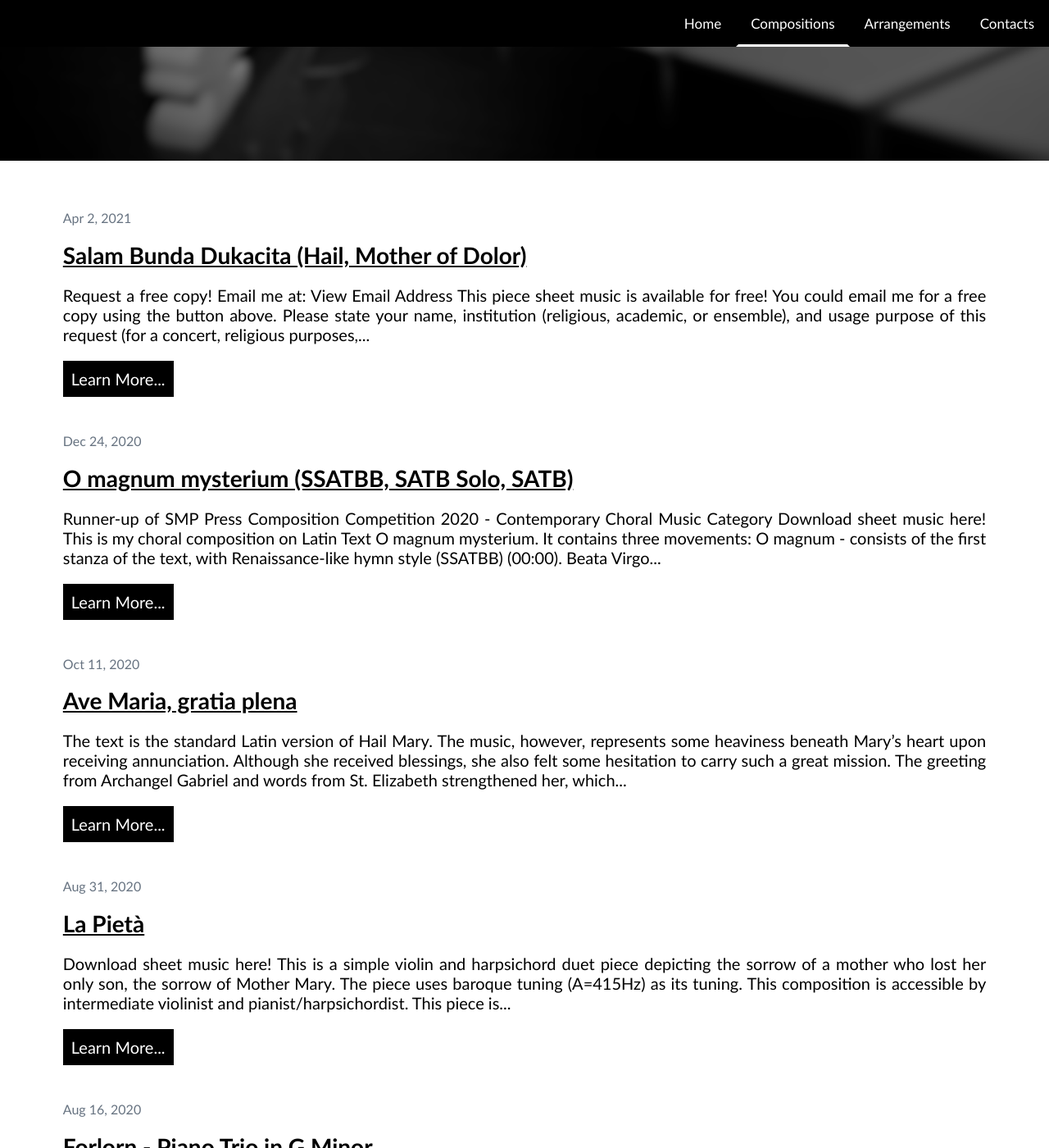
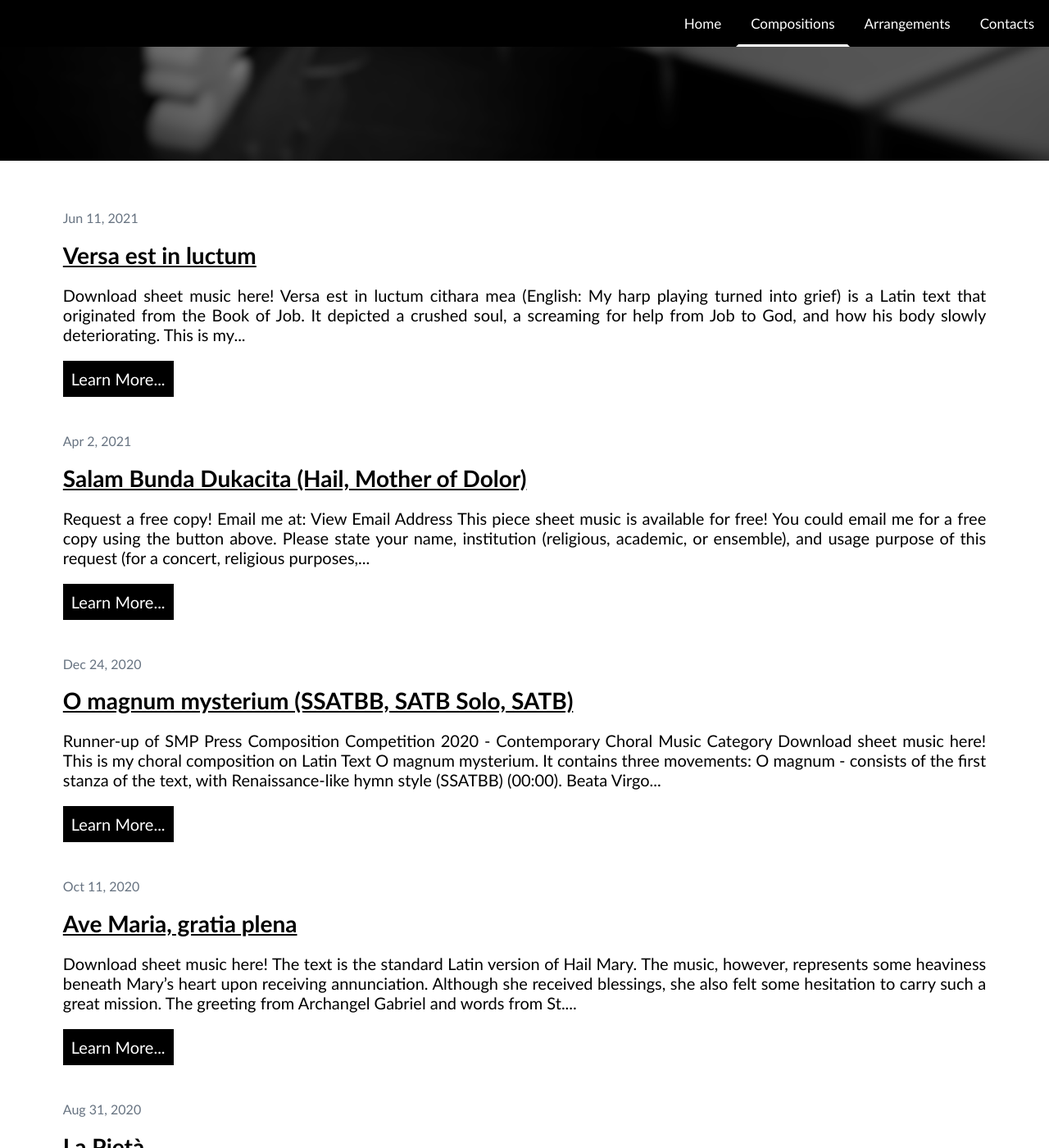
Before and after one commit to cg-dl/music-porto-blog, a Jekyll site: the page built from composition.markdown, in a window 1280 px wide and 1400 px high, scrolled down 474 px. Shown: the whole window at 82% size. Built offline with Jekyll 4.4.1, drawn with Linux system fonts in a browser that asks for light colours.

Commit message:
1. Re-enabling the download button for Ave Maria 2. Adding new composition, Versa est in luctum 3. Fixing a bug in 404 page 4. Changing navbar design for mobile view

```diff
--- a/Assets/navbar.css
+++ b/Assets/navbar.css
@@ -6,10 +6,19 @@
     right: 0;
     width: 100%;
     background-color: black;
-    display: inline-flex;
+    display: flex;
     justify-content: right;
     align-items: right;
+    white-space: nowrap;
+    overflow: auto;
 }
+
+@media screen and (max-width: 1140px) {
+    .topnav{
+        justify-content: left;
+    }
+}
+
 .topnav a {
     border-style: solid;
     border-color: transparent;
@@ -39,7 +48,7 @@
 .topnav .icon {
     display: none;
 }
-
+/*
 @media screen and (max-width: 600px) {
     .topnav{
         display: block;
@@ -108,4 +117,4 @@
         background-color: #4B4A54;
         border-color: black;
     }
-}
+} */
--- a/_composition/ave-maria-1.markdown
+++ b/_composition/ave-maria-1.markdown
@@ -5,6 +5,9 @@ date: 2020-10-11 +0700
 date_release: 2020-10-11 +0700
 location: compositions
 ---
+<div class="button">
+    <a href="https://www.sheetmusicplus.com/title/21877485" target="_blank" onclick="ga('send', 'event', 'buttons', 'download', 'comp-ave-maria-1')">Download sheet music here!</a>
+</div>
 
 <iframe width="560" height="315" src="https://www.youtube.com/embed/EsVbj3AEZJQ" frameborder="0" allow="accelerometer; autoplay; clipboard-write; encrypted-media; gyroscope; picture-in-picture" allowfullscreen></iframe>
 
--- /dev/null
+++ b/_composition/versa-est.markdown
@@ -0,0 +1,21 @@
+---
+title: Versa est in luctum
+layout: compose
+date: 2021-02-22 +0700
+date_release: 2021-06-11 +0700
+location: compositions
+---
+
+<div class="button">
+    <a href="https://www.sheetmusicplus.com/title/22047398" target="_blank" onclick="ga('send', 'event', 'buttons', 'download', 'comp-versa-est')">Download sheet music here!</a>
+</div>
+
+<iframe width="560" height="315" src="https://www.youtube.com/embed/O23JVTCdFVY" title="YouTube video player" frameborder="0" allow="accelerometer; autoplay; clipboard-write; encrypted-media; gyroscope; picture-in-picture" allowfullscreen></iframe>
+
+Versa est in luctum cithara mea (English: My harp playing turned into grief) is a Latin text that originated from the Book of Job. It depicted a crushed soul, a screaming for help from Job to God, and how his body slowly deteriorating. This is my choral setting for the said text, which has SATB a cappella divisi voicing.
+
+This composition was recognized as a funeral motet in the past. However, this piece is not intended to be used for religious purposes. This piece is for concerts and recitals.
+
+My tips: the high Soprano I part in "Parce mihi Domine" could be sung by a soloist or a small group.
+
+<iframe src="https://audiomack.com/embed/song/cgdl/versa-est?background=1" scrolling="no" width="100%" height="252" scrollbars="no" frameborder="0"></iframe>
--- a/_layouts/404.html
+++ b/_layouts/404.html
@@ -35,7 +35,6 @@
             <a href={{"composition" | relative_url}} id="compositions">Compositions</a>
             <a href={{"arrangement" | relative_url}} id="arrangements">Arrangements</a>
             <a href={{"contact" | relative_url}} id="contacts">Contacts</a>
-            <a href={{"blog" | relative_url}} id="blog">Blog</a>
             <script type="text/javascript" src={{"Assets/navbar.js" | relative_url}}></script>
         </div>
     </header>
```
